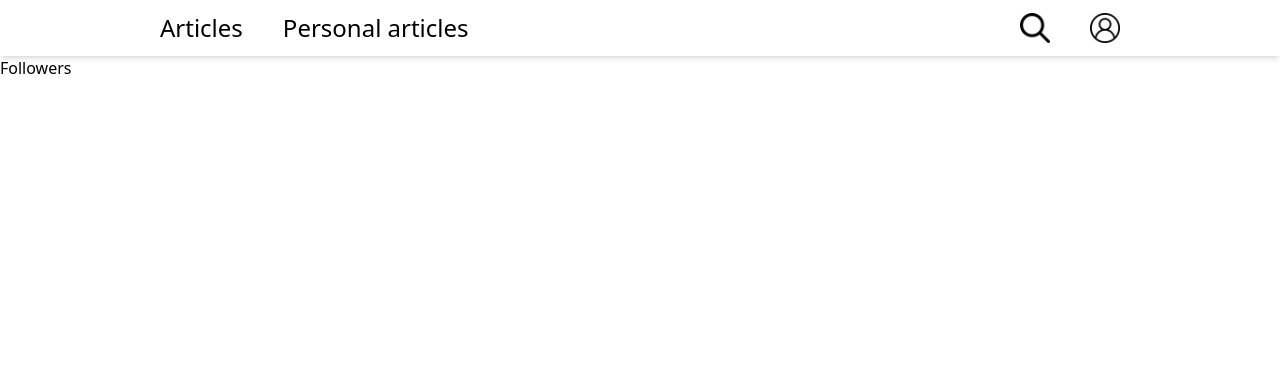
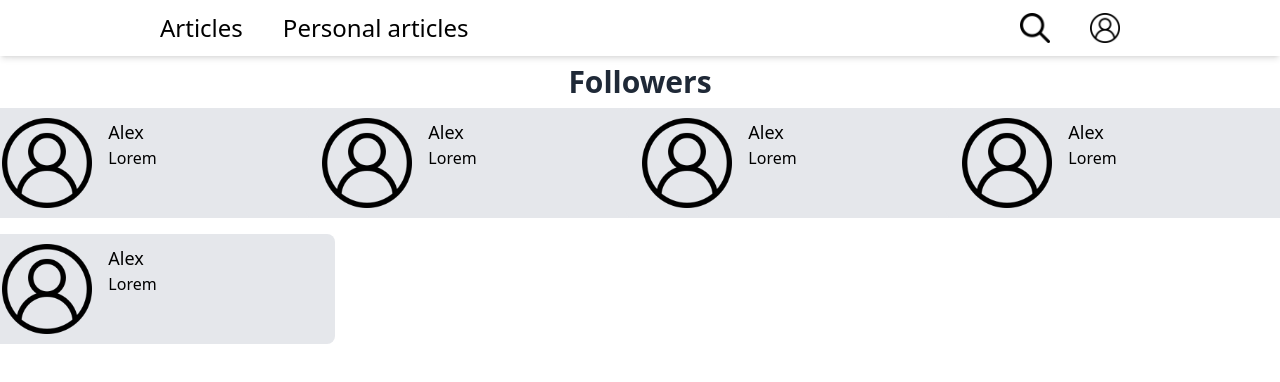
Before and after one commit to Alhanaqtah/habr-backend, a React (Vite) app in the folder client/: page /users/user/followers in a window 1280 px wide. Shown: the top 382 px of the page. Built offline with nearby package versions, Linux system fonts and the light colour scheme.

Commit message:
Added followers and following pages

```diff
--- /dev/null
+++ b/client/src/Components/PersonCard.jsx
@@ -0,0 +1,19 @@
+function PersonCard({ userAvatar, userName, userDescription }) {
+  return (
+    <>
+      <div className="w-[350px] h-[110px] bg-gray-200 rounded-lg flex justify-evenly items-center cursor-pointer hover:bg-gray-300">
+        <img
+          src={userAvatar}
+          alt="course icon"
+          className="h-[90px] w-[90px] rounded-sm"
+        />
+        <div className="flex flex-col justify-start w-[60%] h-[90px]">
+          <div className="font-medium text-lg">{userName}</div>
+          <div className="font-thin">{userDescription}</div>
+        </div>
+      </div>
+    </>
+  );
+}
+
+export default PersonCard;
--- a/client/src/Components/index.js
+++ b/client/src/Components/index.js
@@ -1,5 +1,6 @@
 import Header from "./Header";
 import PostCard from "./PostCard";
 import Footer from "./Footer";
+import PersonCard from "./PersonCard";
 
-export { Header, PostCard, Footer };
+export { Header, PostCard, Footer, PersonCard };
--- a/client/src/Pages/Followers.jsx
+++ b/client/src/Pages/Followers.jsx
@@ -1,7 +1,44 @@
 import React from "react";
+import { PersonCard } from "../Components/index";
+import avatarPlaceholder from "../assets/user.png";
 
 function Followers() {
-  return <div>Followers</div>;
+  return (
+    <>
+      <div className="flex flex-row justify-center my-2">
+        <h2 className="text-center text-3xl font-bold text-gray-800">
+          Followers
+        </h2>
+      </div>
+      <div className="grid grid-flow-row grid-cols-4 gap-y-4 justify-items-center items-center">
+        <PersonCard
+          userAvatar={avatarPlaceholder}
+          userName="Alex"
+          userDescription="Lorem"
+        />
+        <PersonCard
+          userAvatar={avatarPlaceholder}
+          userName="Alex"
+          userDescription="Lorem"
+        />
+        <PersonCard
+          userAvatar={avatarPlaceholder}
+          userName="Alex"
+          userDescription="Lorem"
+        />
+        <PersonCard
+          userAvatar={avatarPlaceholder}
+          userName="Alex"
+          userDescription="Lorem"
+        />
+        <PersonCard
+          userAvatar={avatarPlaceholder}
+          userName="Alex"
+          userDescription="Lorem"
+        />
+      </div>
+    </>
+  );
 }
 
 export default Followers;
--- a/client/src/Pages/Following.jsx
+++ b/client/src/Pages/Following.jsx
@@ -1,7 +1,44 @@
 import React from "react";
+import { PersonCard } from "../Components/index";
+import avatarPlaceholder from "../assets/user.png";
 
 function Following() {
-  return <div>Following</div>;
+  return (
+    <>
+      <div className="flex flex-row justify-center my-2">
+        <h2 className="text-center text-3xl font-bold text-gray-800">
+          Following
+        </h2>
+      </div>
+      <div className="grid grid-flow-row grid-cols-4 gap-y-4 justify-items-center items-center">
+        <PersonCard
+          userAvatar={avatarPlaceholder}
+          userName="Alex"
+          userDescription="Lorem"
+        />
+        <PersonCard
+          userAvatar={avatarPlaceholder}
+          userName="Alex"
+          userDescription="Lorem"
+        />
+        <PersonCard
+          userAvatar={avatarPlaceholder}
+          userName="Alex"
+          userDescription="Lorem"
+        />
+        <PersonCard
+          userAvatar={avatarPlaceholder}
+          userName="Alex"
+          userDescription="Lorem"
+        />
+        <PersonCard
+          userAvatar={avatarPlaceholder}
+          userName="Alex"
+          userDescription="Lorem"
+        />
+      </div>
+    </>
+  );
 }
 
 export default Following;
```
